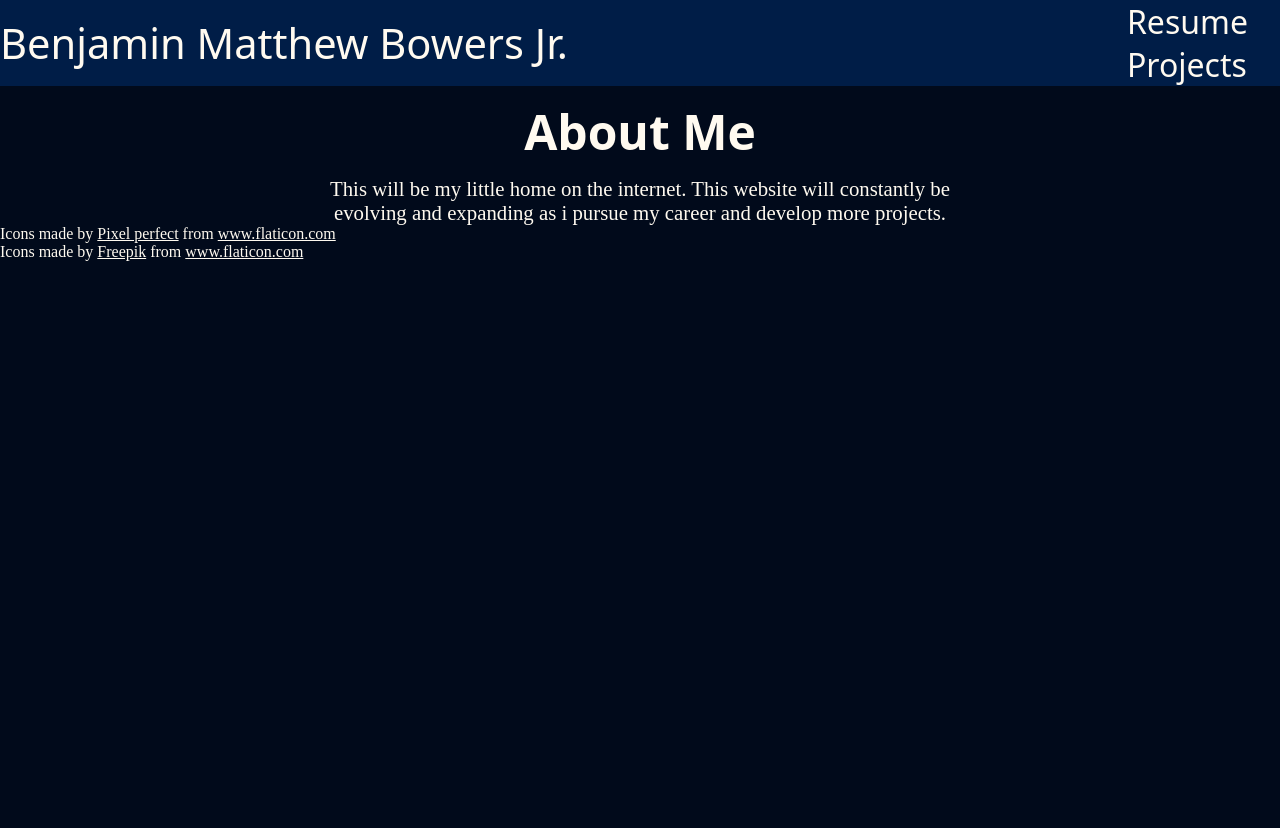
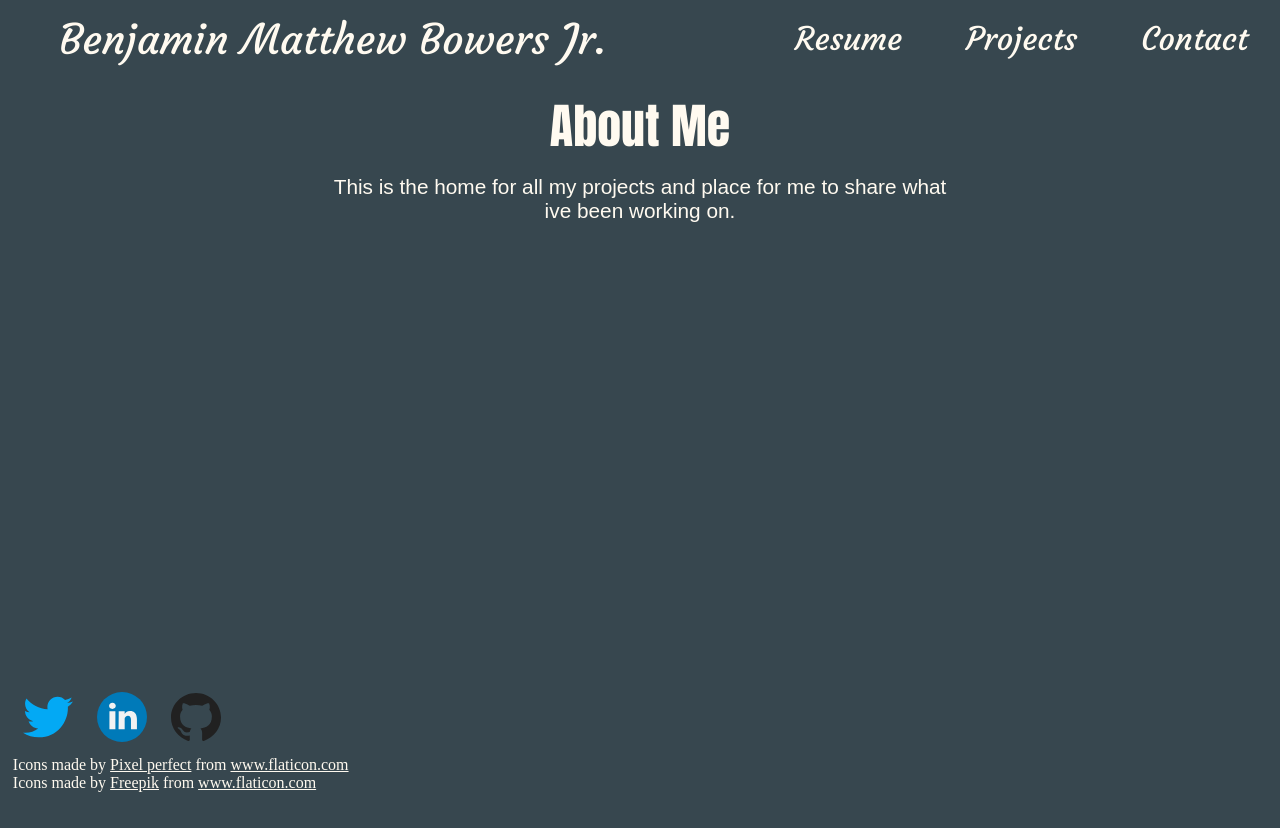
Before and after one commit to BenBowersJr/BenBowersJr.github.io, a plain HTML site: page index.html in a window 1280 px wide. Shown: the top 828 px of the page. After the commit the page ends 800 px from the top, so only its background shows below. Drawn offline with Linux system fonts and the light colour scheme.

Commit message:
more markup and style work

```diff
--- a/assets/styles.css
+++ /dev/null
@@ -1,50 +0,0 @@
-* {
-    box-sizing: border-box;
-    margin: 0;
-    padding: 0;
-    color: floralwhite;
-}
-body {
-    display: flex;
-    flex-direction: column;
-}
-header {
-    font-family: 'Noto Sans', sans-serif;
-
-    display: flex;
-    justify-content: space-between;
-
-    background-color: #001d47;
-    font-size: 2em;
-    align-items: center;
-}
-header p {
-    font-size: 1.3em;
-    padding-left: 0%;
-}
-nav ul {
-    list-style: none;
-}
-nav a {
-    padding: 0em 1em;
-    text-decoration: none;
-    color: floralwhite;
-}
-body {
-    background-color: #010a1b;
-    display: flex;
-    flex-direction: column;
-    height: 2000px;
-}
-h1 {
-    font-family: 'Noto Sans', sans-serif;
-    text-align: center;
-    font-size: 3em;
-    padding: 1% 0 1% 0;
-}
-body > p {
-    font-size: 1.3em;
-    text-align: center;
-    width: 50%;
-    align-self: center;
-}
--- /dev/null
+++ b/assets/styles/styles.css
@@ -0,0 +1,60 @@
+* {
+    box-sizing: border-box;
+    margin: 0;
+    padding: 0;
+    color: floralwhite;
+}
+body {
+    background-color: #37474f;
+    width: 100%;
+    height: 100vh;
+    display: flex;
+    flex-direction: column;
+}
+header {
+    display: flex;
+    justify-content: space-between;
+    font-size: 2em;
+    align-items: center;
+}
+p {
+    font-family: sans-serif;
+    font-size: 1.3em;
+    text-align: center;
+    width: 50%;
+    align-self: center;
+}
+header p {
+    font-family: 'Courgette', cursive;
+    margin: 1%;
+    font-size: 1.3em;
+    padding-left: 0%;
+}
+nav ul {
+    display: flex;
+    list-style: none;
+}
+nav a {
+    font-family: 'Courgette', sans-serif;
+    font-size: 1em;
+    padding: 0em 1em;
+    text-decoration: none;
+    color: floralwhite;
+}
+h1 {
+    font-family: Impact, sans-serif;
+    text-align: center;
+    font-size: 3em;
+    padding: 1% 0 1% 0;
+}
+footer {
+    display: flex;
+    flex-direction: column;
+    position: fixed;
+    bottom: 1%;
+    left: 1%;
+}
+.social-images img {
+    width: 50px;
+    margin: 10px;
+}
--- a/index.html
+++ b/index.html
@@ -3,10 +3,9 @@
   <head>
     <meta charset="utf-8">
     <title>Ben Bowers</title>
-    <link rel="stylesheet" href="assets/styles.css">
+    <link rel="stylesheet" href="assets/styles/styles.css">
     <link rel="preconnect" href="https://fonts.gstatic.com">
-    <link href="https://fonts.googleapis.com/css2?family=Noto+Sans&display=swap">
-    <link href="https://fonts.googleapis.com/css2?family=Merriweather&display=swap">
+    <link href="https://fonts.googleapis.com/css2?family=Courgette&family=Lobster&family=Ubuntu:wght@400;700&display=swap" rel="stylesheet">
   </head>
   <body>
     <header>
@@ -15,19 +14,27 @@
         <ul>
           <li> <a href="resume.html">Resume</a></li>
           <li><a href="projects.html">Projects</a></li>
+          <li><a href="mailto:benbowersjr.22@gmail.com">Contact</a></li>
         </ul>
       </nav>
     </header>
 
     <h1>About Me</h1>
-    <p>This will be my little home on the internet. This website will constantly be evolving and expanding as i pursue my career and develop more projects. </p>
+    <p>This is the home for all my projects and place for me to share what ive been working on. </p>
 
     <footer>
-      <div>Icons made by <a href="https://www.flaticon.com/authors/pixel-perfect" title="Pixel perfect">Pixel perfect</a> from <a href="https://www.flaticon.com/" title="Flaticon">www.flaticon.com</a></div><div>Icons made by <a href="https://www.flaticon.com/authors/freepik" title="Freepik">Freepik</a> from <a href="https://www.flaticon.com/" title="Flaticon">www.flaticon.com</a></div>
+
+      <div class="social-images">
+        <img src="assets/images/001-twitter.svg" alt="Twitter">
+        <img src="assets/images/009-linkedin.svg" alt="Github" >
+        <img src="assets/images/008-github.svg" alt="Github" >
+      </div>
+
+      <div class="icon-watermark">Icons made by <a href="https://www.flaticon.com/authors/pixel-perfect" title="Pixel perfect">Pixel perfect</a> from <a href="https://www.flaticon.com/" title="Flaticon">www.flaticon.com</a></div><div>Icons made by <a href="https://www.flaticon.com/authors/freepik" title="Freepik">Freepik</a> from <a href="https://www.flaticon.com/" title="Flaticon">www.flaticon.com</a></div>
 
     </footer>
+
   </body>
-
 
   <script src="assets/main.js"></script>
 </html>
```
Also changed, not shown: projects.html (+20 -1 lines), resume.html (+22 -1 lines), assets/styles/project-styles.css (added), assets/styles/resume-styles.css (added).
